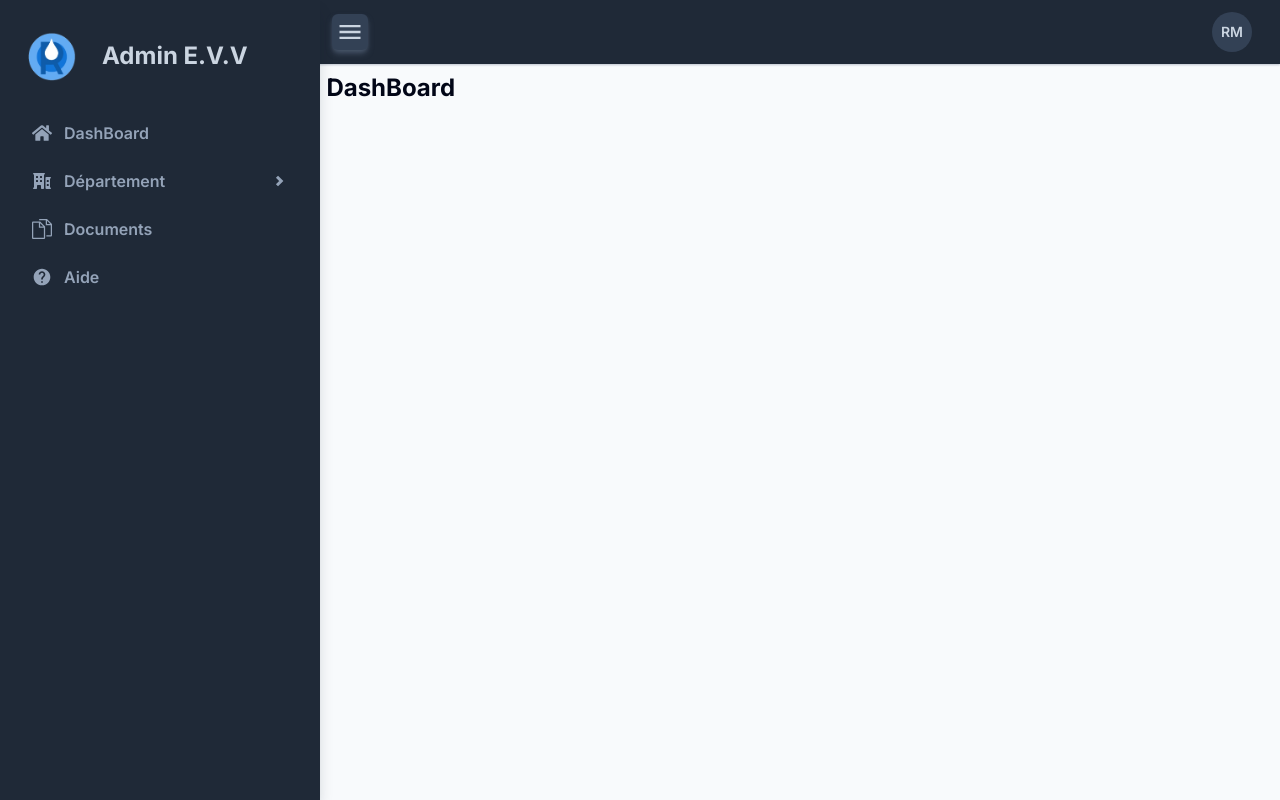
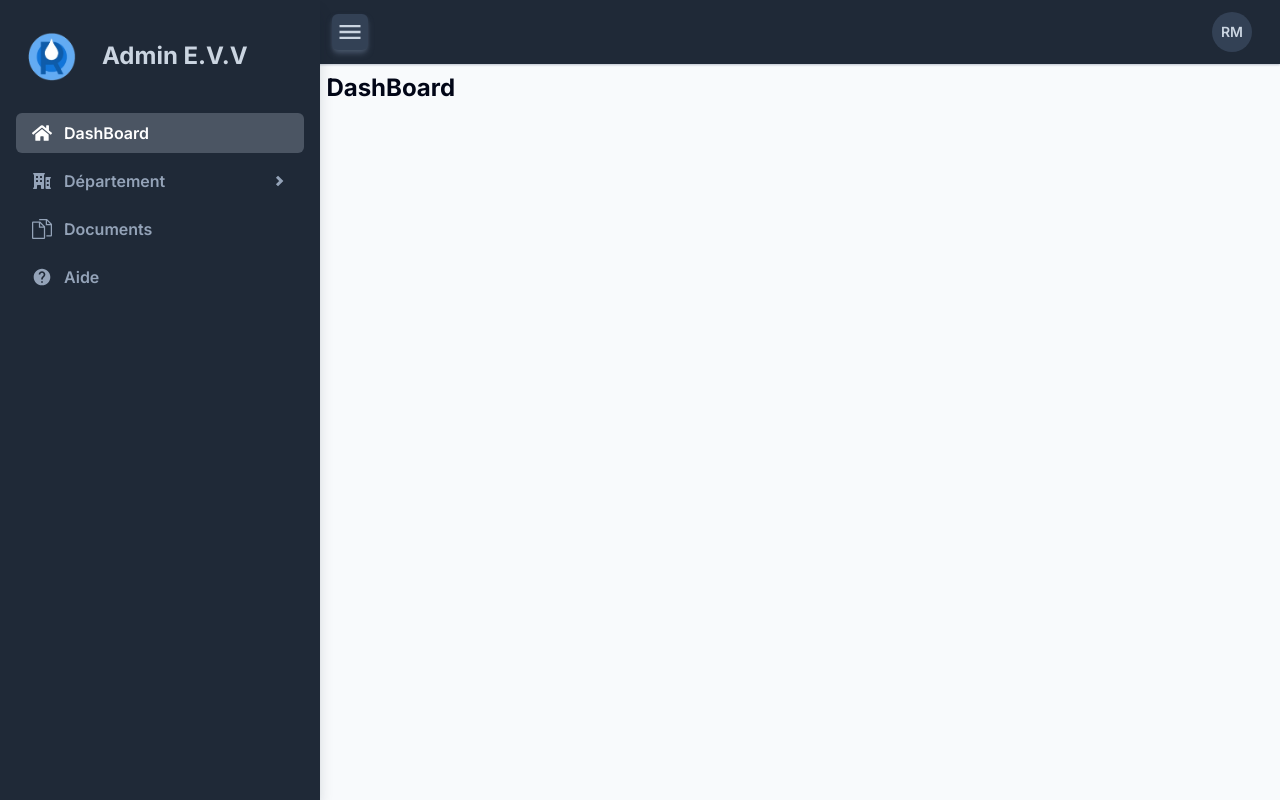
Before and after one commit to rovertnet/admin_evv, a Next.js app in the folder front_end/: page / in a window 1280 px wide. Built offline with nearby package versions, Linux system fonts and the light colour scheme.

Commit message:
first commit

```diff
--- a/front_end/components/Sidebar-menu-item.tsx
+++ b/front_end/components/Sidebar-menu-item.tsx
@@ -1,6 +1,7 @@
 "use client";
 import { sideNavitem } from "@/types/Type";
 import Link from "next/link";
+import { usePathname } from "next/navigation";
 import React, { useState } from "react";
 import { BiChevronRight } from "react-icons/bi";
 
@@ -14,6 +15,8 @@ const SidebarMenuItem = ({ item }: { item: sideNavitem }) => {
   const openSubMenu = () => {
     setShowSubMenu(!showSubMenu);
   }
+  const pathName = usePathname();
+  const activeLinkStyle = "rounded-md text-white light:text-black light:bg-slate-500 bg-gray-600"
   return (
     <>
       {item.submenu ? (
@@ -42,7 +45,12 @@ const SidebarMenuItem = ({ item }: { item: sideNavitem }) => {
           )}
         </div>
       ) : (
-        <Link href={item.path} className={LinkStyle}>
+        <Link
+          href={item.path}
+          className={`${LinkStyle} ${
+            item.path === pathName ? activeLinkStyle : ""
+          }`}
+        >
           {item.icon}
           <span className="ml-3 leading-6 font-semibold">{item.title}</span>
         </Link>
```
